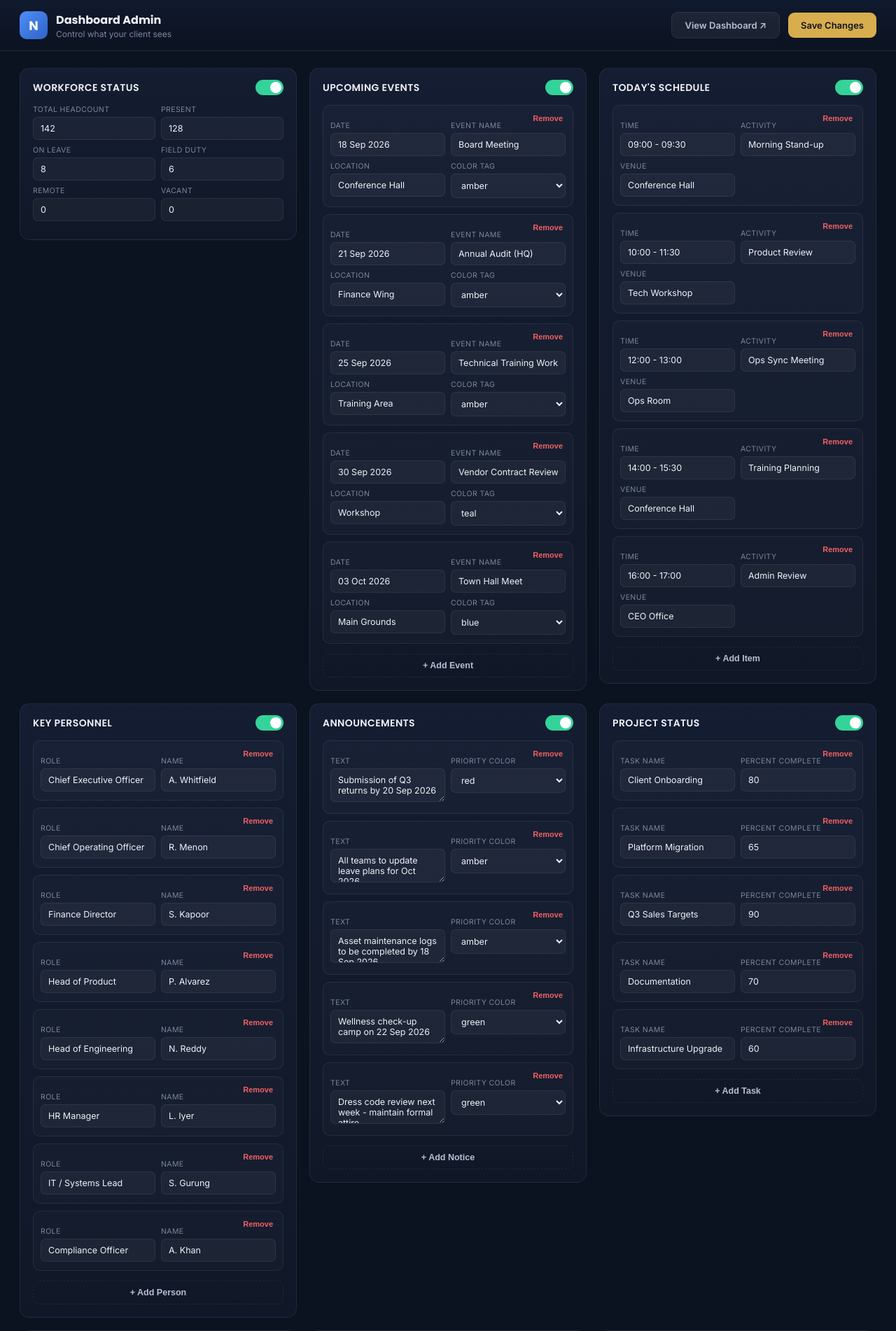
After one commit to ajaykushwaha123/Passenger-counter, a Spring Boot app: page /admin in a window 1280 px wide. The commit adds this page. Shown: the top 1902 px of the page at 70% size. Run offline with Spring Boot 4, Linux system fonts and the light colour scheme.

Commit message:
Split dashboard into public view + no-login admin panel
Adds a separate /admin page for managing dashboard content: each card
(workforce, events, schedule, personnel, notices, tasks, deadlines,
quick links, quote) can be toggled on/off and its data added/edited/
removed from a generic form-based editor, saved via POST
/api/admin/dashboard. The public dashboard at / reads the same config
from GET /api/dashboard and only renders sections marked visible.

Data persists to data/dashboard-data.json on disk (created on first
run) so edits survive restarts, with no database required. There is
intentionally no authentication - meant for local/private use by one
trusted operator, documented in the README along with that caveat.

Also adds scripts/start.sh and start.bat so the packaged jar can be
handed to someone else and run with a double-click, without needing
to deploy or host it anywhere.

Co-Authored-By: Claude Sonnet 5 <noreply@anthropic.com>
Claude-Session: https://claude.ai/code/session_0153Tc6ppDXq7Xiau9hg3FWB

```diff
--- /dev/null
+++ b/src/main/java/com/dashboard/controller/AdminPageController.java
@@ -0,0 +1,13 @@
+package com.dashboard.controller;
+
+import org.springframework.stereotype.Controller;
+import org.springframework.web.bind.annotation.GetMapping;
+
+@Controller
+public class AdminPageController {
+
+    @GetMapping({"/admin", "/admin/"})
+    public String admin() {
+        return "forward:/admin/index.html";
+    }
+}
--- a/src/main/java/com/dashboard/controller/DashboardApiController.java
+++ b/src/main/java/com/dashboard/controller/DashboardApiController.java
@@ -1,21 +1,21 @@
 package com.dashboard.controller;
 
-import com.dashboard.model.DashboardData;
-import com.dashboard.service.DashboardDataService;
+import com.dashboard.model.DashboardConfig;
+import com.dashboard.service.DashboardConfigService;
 import org.springframework.web.bind.annotation.GetMapping;
 import org.springframework.web.bind.annotation.RestController;
 
 @RestController
 public class DashboardApiController {
 
-    private final DashboardDataService dashboardDataService;
+    private final DashboardConfigService dashboardConfigService;
 
-    public DashboardApiController(DashboardDataService dashboardDataService) {
-        this.dashboardDataService = dashboardDataService;
+    public DashboardApiController(DashboardConfigService dashboardConfigService) {
+        this.dashboardConfigService = dashboardConfigService;
     }
 
     @GetMapping("/api/dashboard")
-    public DashboardData getDashboard() {
-        return dashboardDataService.getDashboardData();
+    public DashboardConfig getDashboard() {
+        return dashboardConfigService.get();
     }
 }
--- a/src/main/java/com/dashboard/model/DashboardData.java
+++ b/src/main/java/com/dashboard/model/DashboardConfig.java
@@ -1,8 +1,10 @@
 package com.dashboard.model;
 
 import java.util.List;
+import java.util.Map;
 
-public record DashboardData(
+public record DashboardConfig(
+        Map<String, Boolean> visibility,
         WorkforceStatus workforce,
         List<Appointment> keyPersonnel,
         List<TaskProgress> projectStatus,
--- /dev/null
+++ b/src/main/resources/static/admin/admin.css
@@ -0,0 +1,193 @@
+.admin-body {
+  min-height: 100vh;
+  padding-bottom: 60px;
+}
+
+.admin-topbar {
+  position: sticky;
+  top: 0;
+  z-index: 10;
+  display: flex;
+  align-items: center;
+  justify-content: space-between;
+  gap: 16px;
+  padding: 16px 28px;
+  background: linear-gradient(180deg, #101a2e, #0c1322 85%);
+  border-bottom: 1px solid var(--panel-border);
+}
+
+.admin-brand { display: flex; align-items: center; gap: 12px; }
+.admin-title { font-family: var(--font-head); font-weight: 700; font-size: 16px; }
+.admin-subtitle { font-size: 12px; color: var(--text-muted); }
+
+.admin-actions { display: flex; align-items: center; gap: 12px; }
+
+.save-status {
+  font-size: 12px;
+  color: var(--accent-green);
+  font-weight: 600;
+  min-width: 90px;
+  text-align: right;
+}
+.save-status.error { color: var(--accent-red); }
+
+.btn {
+  border: none;
+  border-radius: 9px;
+  padding: 10px 18px;
+  font-size: 13px;
+  font-weight: 600;
+  cursor: pointer;
+  font-family: var(--font-body);
+}
+.btn-primary { background: var(--accent-gold); color: #0b1220; }
+.btn-primary:hover { filter: brightness(1.08); }
+.btn-ghost {
+  background: rgba(255,255,255,0.06);
+  color: var(--text-secondary);
+  border: 1px solid var(--panel-border);
+}
+.btn-ghost:hover { color: var(--text-primary); }
+
+.admin-main {
+  padding: 24px 28px 40px;
+  display: grid;
+  grid-template-columns: repeat(auto-fit, minmax(360px, 1fr));
+  gap: 18px;
+  align-items: start;
+}
+
+.loading { color: var(--text-muted); padding: 20px; }
+
+.admin-card {
+  background: linear-gradient(180deg, var(--panel), var(--panel-2));
+  border: 1px solid var(--panel-border);
+  border-radius: var(--radius);
+  padding: 16px 18px 18px;
+}
+
+.admin-card-head {
+  display: flex;
+  align-items: center;
+  justify-content: space-between;
+  margin-bottom: 14px;
+}
+.admin-card-head h3 {
+  margin: 0;
+  font-family: var(--font-head);
+  font-size: 14px;
+  font-weight: 600;
+  text-transform: uppercase;
+  letter-spacing: 0.4px;
+}
+
+/* Toggle switch */
+.toggle {
+  position: relative;
+  display: inline-block;
+  width: 40px;
+  height: 22px;
+  flex-shrink: 0;
+}
+.toggle input { opacity: 0; width: 0; height: 0; }
+.toggle-track {
+  position: absolute; inset: 0;
+  background: rgba(255,255,255,0.12);
+  border-radius: 999px;
+  cursor: pointer;
+  transition: background 0.15s;
+}
+.toggle-track::before {
+  content: '';
+  position: absolute;
+  width: 16px; height: 16px;
+  left: 3px; top: 3px;
+  background: #fff;
+  border-radius: 50%;
+  transition: transform 0.15s;
+}
+.toggle input:checked + .toggle-track { background: var(--accent-green); }
+.toggle input:checked + .toggle-track::before { transform: translateX(18px); }
+
+.field-row {
+  display: grid;
+  grid-template-columns: 1fr 1fr;
+  gap: 8px;
+  margin-bottom: 8px;
+}
+.field-row label {
+  display: block;
+  font-size: 10.5px;
+  color: var(--text-muted);
+  margin-bottom: 4px;
+  text-transform: uppercase;
+  letter-spacing: 0.4px;
+}
+.field-row input,
+.field-row textarea,
+.field-row select {
+  width: 100%;
+}
+
+input[type="text"],
+input[type="number"],
+input[type="date"],
+textarea,
+select {
+  background: rgba(255,255,255,0.04);
+  border: 1px solid var(--panel-border);
+  color: var(--text-primary);
+  border-radius: 7px;
+  padding: 8px 10px;
+  font-size: 12.5px;
+  font-family: var(--font-body);
+}
+textarea { resize: vertical; min-height: 44px; }
+input:focus, textarea:focus, select:focus {
+  outline: none;
+  border-color: var(--accent-gold);
+}
+
+.item-row {
+  border: 1px solid var(--panel-border);
+  border-radius: 10px;
+  padding: 10px 10px 4px;
+  margin-bottom: 10px;
+  background: rgba(255,255,255,0.02);
+}
+
+.item-row-top {
+  display: flex;
+  justify-content: flex-end;
+  margin-bottom: -4px;
+}
+
+.remove-btn {
+  border: none;
+  background: transparent;
+  color: var(--accent-red);
+  font-size: 11px;
+  font-weight: 600;
+  cursor: pointer;
+  padding: 2px 4px;
+}
+.remove-btn:hover { text-decoration: underline; }
+
+.add-btn {
+  width: 100%;
+  border: 1px dashed var(--panel-border);
+  background: transparent;
+  color: var(--text-secondary);
+  border-radius: 9px;
+  padding: 9px;
+  font-size: 12.5px;
+  font-weight: 600;
+  cursor: pointer;
+  margin-top: 4px;
+}
+.add-btn:hover { color: var(--accent-gold); border-color: var(--accent-gold); }
+
+@media (max-width: 600px) {
+  .admin-topbar { flex-wrap: wrap; }
+  .field-row { grid-template-columns: 1fr; }
+}
--- /dev/null
+++ b/src/main/resources/static/admin/admin.js
@@ -0,0 +1,271 @@
+const TAG_COLORS = ['blue', 'teal', 'green', 'amber', 'red', 'gray'];
+const ICON_OPTIONS = ['file', 'plane', 'book', 'clipboard', 'phone'];
+
+const SECTIONS = [
+  {
+    key: 'workforce', title: 'Workforce Status', type: 'object', dataKey: 'workforce',
+    fields: [
+      { name: 'totalSanctioned', label: 'Total Headcount', type: 'number' },
+      { name: 'present', label: 'Present', type: 'number' },
+      { name: 'onLeave', label: 'On Leave', type: 'number' },
+      { name: 'onFieldDuty', label: 'Field Duty', type: 'number' },
+      { name: 'remote', label: 'Remote', type: 'number' },
+      { name: 'vacant', label: 'Vacant', type: 'number' },
+    ],
+  },
+  {
+    key: 'events', title: 'Upcoming Events', type: 'list', dataKey: 'upcomingEvents', itemLabel: 'Event',
+    fields: [
+      { name: 'date', label: 'Date', type: 'text', placeholder: '18 Sep 2026' },
+      { name: 'name', label: 'Event Name', type: 'text' },
+      { name: 'location', label: 'Location', type: 'text' },
+      { name: 'tag', label: 'Color Tag', type: 'select', options: TAG_COLORS },
+    ],
+  },
+  {
+    key: 'schedule', title: "Today's Schedule", type: 'list', dataKey: 'todaySchedule', itemLabel: 'Item',
+    fields: [
+      { name: 'time', label: 'Time', type: 'text', placeholder: '09:00 - 09:30' },
+      { name: 'activity', label: 'Activity', type: 'text' },
+      { name: 'venue', label: 'Venue', type: 'text' },
+    ],
+  },
+  {
+    key: 'personnel', title: 'Key Personnel', type: 'list', dataKey: 'keyPersonnel', itemLabel: 'Person',
+    fields: [
+      { name: 'role', label: 'Role', type: 'text' },
+      { name: 'name', label: 'Name', type: 'text' },
+    ],
+  },
+  {
+    key: 'notices', title: 'Announcements', type: 'list', dataKey: 'announcements', itemLabel: 'Notice',
+    fields: [
+      { name: 'text', label: 'Text', type: 'textarea' },
+      { name: 'priority', label: 'Priority Color', type: 'select', options: TAG_COLORS },
+    ],
+  },
+  {
+    key: 'tasks', title: 'Project Status', type: 'list', dataKey: 'projectStatus', itemLabel: 'Task',
+    fields: [
+      { name: 'label', label: 'Task Name', type: 'text' },
+      { name: 'percent', label: 'Percent Complete', type: 'number', min: 0, max: 100 },
+    ],
+  },
+  {
+    key: 'countdown', title: 'Deadlines', type: 'list', dataKey: 'deadlines', itemLabel: 'Deadline',
+    fields: [
+      { name: 'label', label: 'Label', type: 'text' },
+      { name: 'date', label: 'Target Date', type: 'text', placeholder: '21 Sep 2026' },
+      { name: 'tag', label: 'Color', type: 'select', options: TAG_COLORS },
+    ],
+  },
+  {
+    key: 'quicklinks', title: 'Quick Links', type: 'list', dataKey: 'quickLinks', itemLabel: 'Link',
+    fields: [
+      { name: 'label', label: 'Label', type: 'text' },
+      { name: 'icon', label: 'Icon', type: 'select', options: ICON_OPTIONS },
+      { name: 'href', label: 'URL', type: 'text' },
+    ],
+  },
+  {
+    key: 'quote', title: 'Quote of the Day', type: 'object', dataKey: 'quoteOfTheDay',
+    fields: [
+      { name: 'text', label: 'Quote Text', type: 'textarea' },
+      { name: 'author', label: 'Author', type: 'text' },
+    ],
+  },
+];
+
+function buildField(f, value) {
+  const wrap = document.createElement('div');
+  const label = document.createElement('label');
+  label.textContent = f.label;
+  wrap.appendChild(label);
+
+  let input;
+  if (f.type === 'textarea') {
+    input = document.createElement('textarea');
+    input.value = value ?? '';
+  } else if (f.type === 'select') {
+    input = document.createElement('select');
+    f.options.forEach(opt => {
+      const o = document.createElement('option');
+      o.value = opt;
+      o.textContent = opt;
+      if (opt === value) o.selected = true;
+      input.appendChild(o);
+    });
+  } else {
+    input = document.createElement('input');
+    input.type = f.type === 'number' ? 'number' : 'text';
+    if (f.placeholder) input.placeholder = f.placeholder;
+    if (f.min !== undefined) input.min = f.min;
+    if (f.max !== undefined) input.max = f.max;
+    input.value = value ?? (f.type === 'number' ? 0 : '');
+  }
+  input.dataset.field = f.name;
+  input.dataset.type = f.type;
+  wrap.appendChild(input);
+  return wrap;
+}
+
+function buildObjectForm(section, data) {
+  const wrap = document.createElement('div');
+  wrap.className = 'field-row';
+  section.fields.forEach(f => wrap.appendChild(buildField(f, data[f.name])));
+  return wrap;
+}
+
+function buildListEditor(section, items) {
+  const listWrap = document.createElement('div');
+  listWrap.className = 'list-editor';
+
+  function addRow(item) {
+    const row = document.createElement('div');
+    row.className = 'item-row';
+
+    const top = document.createElement('div');
+    top.className = 'item-row-top';
+    const removeBtn = document.createElement('button');
+    removeBtn.type = 'button';
+    removeBtn.className = 'remove-btn';
+    removeBtn.textContent = 'Remove';
+    removeBtn.addEventListener('click', () => row.remove());
+    top.appendChild(removeBtn);
+    row.appendChild(top);
+
+    const fieldsWrap = document.createElement('div');
+    fieldsWrap.className = 'field-row';
+    section.fields.forEach(f => fieldsWrap.appendChild(buildField(f, item ? item[f.name] : undefined)));
+    row.appendChild(fieldsWrap);
+
+    listWrap.appendChild(row);
+  }
+
+  items.forEach(addRow);
+
+  const addBtn = document.createElement('button');
+  addBtn.type = 'button';
+  addBtn.className = 'add-btn';
+  addBtn.textContent = `+ Add ${section.itemLabel}`;
+  addBtn.addEventListener('click', () => addRow(null));
+
+  const outer = document.createElement('div');
+  outer.appendChild(listWrap);
+  outer.appendChild(addBtn);
+  return outer;
+}
+
+function renderSections(config) {
+  const container = document.getElementById('admin-sections');
+  container.innerHTML = '';
+
+  SECTIONS.forEach(section => {
+    const card = document.createElement('div');
+    card.className = 'admin-card';
+    card.dataset.sectionKey = section.key;
+
+    const visible = !config.visibility || config.visibility[section.key] !== false;
+
+    const head = document.createElement('div');
+    head.className = 'admin-card-head';
+    head.innerHTML = `
+      <h3>${section.title}</h3>
+      <label class="toggle" title="Show on dashboard">
+        <input type="checkbox" class="visibility-toggle" ${visible ? 'checked' : ''}>
+        <span class="toggle-track"></span>
+      </label>
+    `;
+    card.appendChild(head);
+
+    const body = document.createElement('div');
+    body.className = 'admin-card-body';
+    const data = config[section.dataKey];
+    if (section.type === 'object') {
+      body.appendChild(buildObjectForm(section, data || {}));
+    } else {
+      body.appendChild(buildListEditor(section, data || []));
+    }
+    card.appendChild(body);
+
+    container.appendChild(card);
+  });
+}
+
+function readValue(input) {
+  if (input.dataset.type === 'number') {
+    const n = parseFloat(input.value);
+    return isNaN(n) ? 0 : n;
+  }
+  return input.value;
+}
+
+function collectConfig() {
+  const result = { visibility: {} };
+
+  document.querySelectorAll('.admin-card').forEach(card => {
+    const key = card.dataset.sectionKey;
+    const section = SECTIONS.find(s => s.key === key);
+    result.visibility[key] = card.querySelector('.visibility-toggle').checked;
+
+    if (section.type === 'object') {
+      const obj = {};
+      card.querySelectorAll('.admin-card-body [data-field]').forEach(input => {
+        obj[input.dataset.field] = readValue(input);
+      });
+      result[section.dataKey] = obj;
+    } else {
+      const list = [];
+      card.querySelectorAll('.item-row').forEach(row => {
+        const obj = {};
+        row.querySelectorAll('[data-field]').forEach(input => {
+          obj[input.dataset.field] = readValue(input);
+        });
+        list.push(obj);
+      });
+      result[section.dataKey] = list;
+    }
+  });
+
+  return result;
+}
+
+async function save() {
+  const btn = document.getElementById('save-btn');
+  const status = document.getElementById('save-status');
+  btn.disabled = true;
+  status.classList.remove('error');
+  status.textContent = 'Saving...';
+
+  try {
+    const config = collectConfig();
+    const res = await fetch('/api/admin/dashboard', {
+      method: 'POST',
+      headers: { 'Content-Type': 'application/json' },
+      body: JSON.stringify(config),
+    });
+    if (!res.ok) throw new Error('Request failed: ' + res.status);
+    status.textContent = 'Saved ✓';
+    setTimeout(() => { status.textContent = ''; }, 2500);
+  } catch (err) {
+    console.error('Failed to save dashboard config', err);
+    status.textContent = 'Save failed';
+    status.classList.add('error');
+  } finally {
+    btn.disabled = false;
+  }
+}
+
+async function init() {
+  try {
+    const res = await fetch('/api/dashboard');
+    const config = await res.json();
+    renderSections(config);
+  } catch (err) {
+    console.error('Failed to load dashboard config', err);
+    document.getElementById('admin-sections').innerHTML = '<p class="loading">Failed to load dashboard data.</p>';
+  }
+}
+
+document.getElementById('save-btn').addEventListener('click', save);
+init();
--- /dev/null
+++ b/src/main/resources/static/admin/index.html
@@ -0,0 +1,35 @@
+<!doctype html>
+<html lang="en">
+<head>
+  <meta charset="UTF-8" />
+  <meta name="viewport" content="width=device-width, initial-scale=1.0" />
+  <title>Dashboard Admin</title>
+  <link rel="icon" href="data:,">
+  <link rel="preconnect" href="https://fonts.googleapis.com">
+  <link href="https://fonts.googleapis.com/css2?family=Inter:wght@400;500;600;700;800&family=Poppins:wght@600;700;800&display=swap" rel="stylesheet">
+  <link rel="stylesheet" href="/css/style.css" />
+  <link rel="stylesheet" href="/admin/admin.css" />
+</head>
+<body class="admin-body">
+  <header class="admin-topbar">
+    <div class="admin-brand">
+      <div class="brand-mark">N</div>
+      <div>
+        <div class="admin-title">Dashboard Admin</div>
+        <div class="admin-subtitle">Control what your client sees</div>
+      </div>
+    </div>
+    <div class="admin-actions">
+      <span id="save-status" class="save-status"></span>
+      <a href="/" target="_blank" class="btn btn-ghost">View Dashboard &#8599;</a>
+      <button id="save-btn" class="btn btn-primary">Save Changes</button>
+    </div>
+  </header>
+
+  <main class="admin-main" id="admin-sections">
+    <p class="loading">Loading dashboard data&hellip;</p>
+  </main>
+
+  <script src="/admin/admin.js"></script>
+</body>
+</html>
--- a/src/main/resources/static/css/style.css
+++ b/src/main/resources/static/css/style.css
@@ -210,6 +210,7 @@ ul { list-style: none; margin: 0; padding: 0; }
   padding: 16px 18px 18px;
   box-shadow: 0 10px 24px rgba(0, 0, 0, 0.25);
 }
+.card[hidden] { display: none !important; }
 
 .card-head {
   display: flex;
```
Also changed, not shown: src/main/java/com/dashboard/controller/AdminApiController.java (added, +24 -0 lines), src/main/java/com/dashboard/service/DashboardConfigService.java (renamed from src/main/java/com/dashboard/service/DashboardDataService.java, +46 -3 lines), src/main/resources/static/index.html (+9 -9 lines), src/main/resources/static/js/app.js (+9 -0 lines), README.md, 3 other files.
